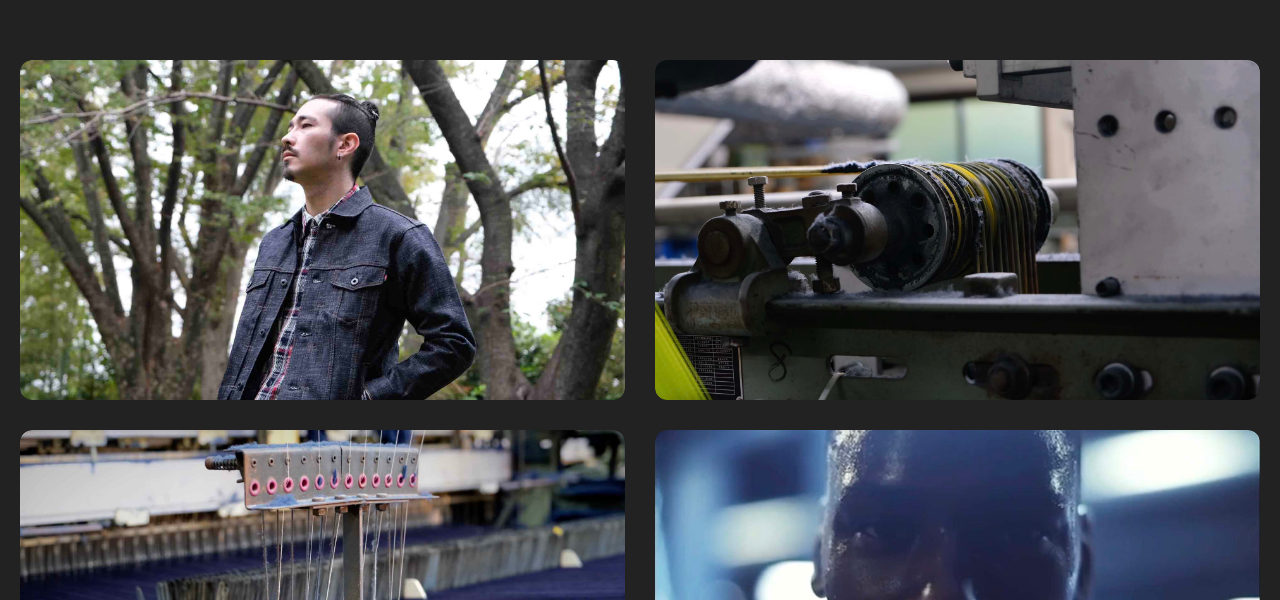
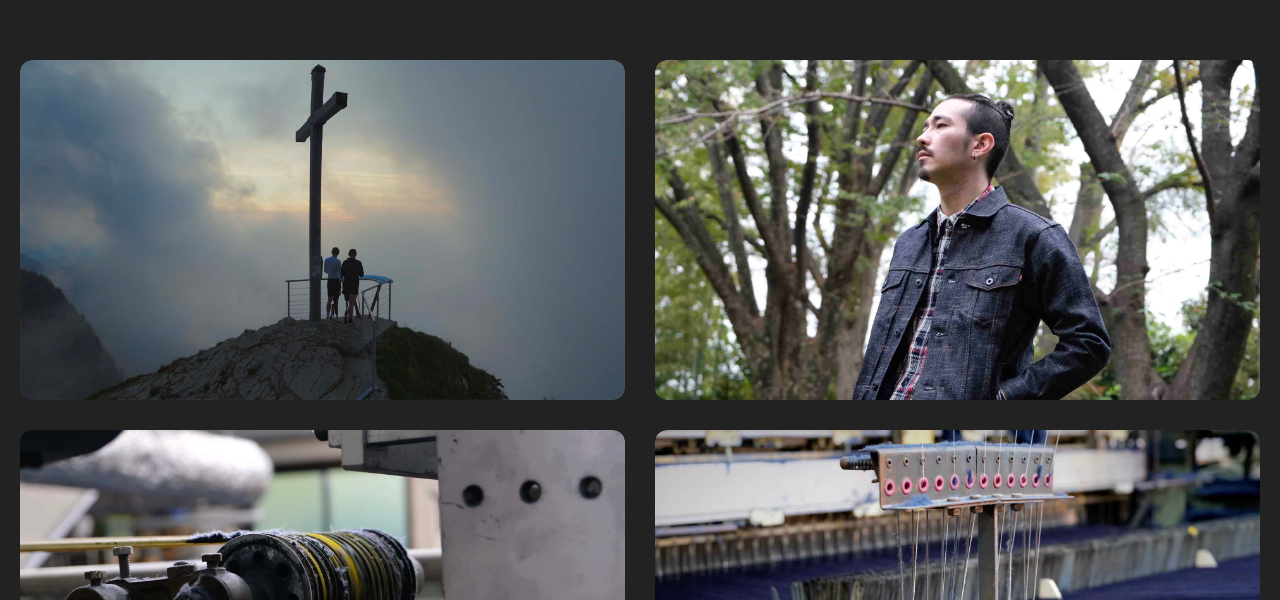
Before and after one commit to lara-finkelmeyer/video-editor, a plain HTML site: page index.html in a window 1280 px wide. Shown: the part 760-1360 px from the top of the page. Drawn offline with Linux system fonts and the light colour scheme.

Commit message:
Update index.html

```diff
--- a/index.html
+++ b/index.html
@@ -62,6 +62,10 @@ header nav a.active { color: white; }
 
 <!-- GRID HORIZONTALE 1 -->
 <div class="video-grid horizontal">
+    <div class="video-item horizontal" data-youtube="lRsFkZ4slCJVkGo7">
+    <img src="miniature/Orthethic_miniature.jpg">
+    <div class="video-text"><span class="titre">ORTHETHIC –</span><span class="nom-video">BRAND ADVERTISEMENT</span></div>
+  </div>
   <div class="video-item horizontal" data-youtube="7PQEmav9R5A">
     <img src="miniature/OD_JAPAN_BLUE_SHINKAI_SLUB_YT_16_9_miniature.jpg">
     <div class="video-text"><span class="titre">OKAYAMA DENIM –</span><span class="nom-video">OD x JAPAN BLUE DENIM COLLABORATION SET</span></div>
```
